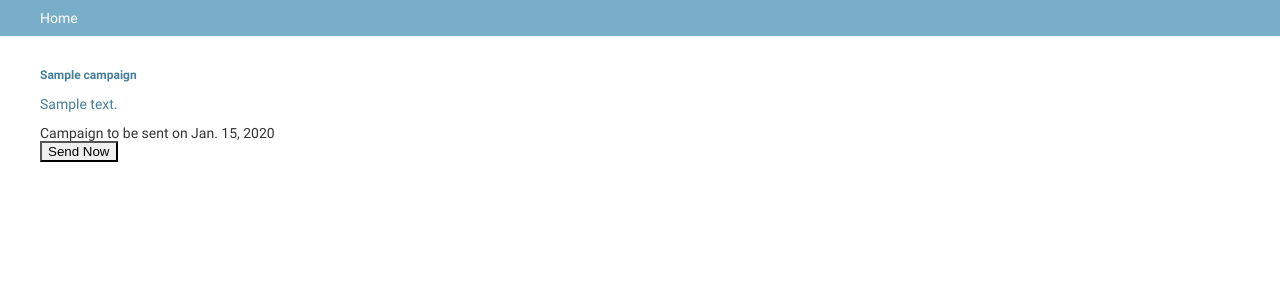
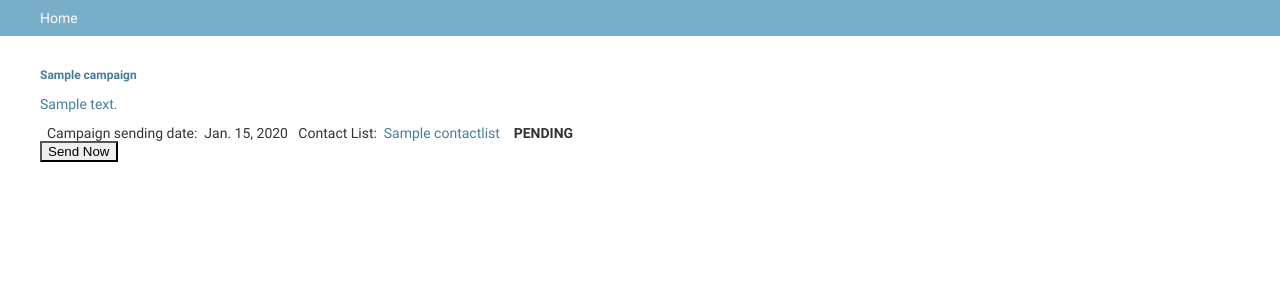
Before and after one commit to aazhbd/email_marketing, a Django app: page /campaign/send/ in a window 1280 px wide. Shown: the part 53-353 px from the top of the page. Run offline with Django 3.2, Linux system fonts and the light colour scheme; a user stored in the database is signed in; tables that the repository leaves empty hold one stand-in row (values such as "Sample post").

Commit message:
Updated send campaign view with info.

```diff
--- a/marketingapp/templates/home.html
+++ b/marketingapp/templates/home.html
@@ -23,18 +23,36 @@
 <div class="col-lg-12 col-md-12 col-sm-12 col-xs-12 product-box p-2">
     <div class="card card-block align-middle">
         <div class="card-header">
-            <h4 class="card-title product-title"><a href="/user/mattest/campaign/{{ campaign.id }}">{{ campaign.name }}</a></h4>
+            <h4 class="card-title product-title"><a href="/user/mattest/campaign/{{ campaign.id }}">
+            {% if campaign.status == False %}
+                <i class="fas fa-check alert-light" aria-hidden="true"></i>
+            {% else %}
+                <i class="fas fa-hourglass-start alert-light" aria-hidden="true"></i>
+            {% endif %}
+            {{ campaign.name }}</a></h4>
         </div>
         <div class="card-body">
-            <p class="card-text"><a href="/user/mattest/campaign/{{ campaign.id }}">{{ campaign.description }}</a></p>
-            <span class="d-flex justify-content-start">Campaign to be sent on {{ campaign.start_date }}</span>
+            <p class="card-text font-weight-bold lead"><a href="/user/mattest/campaign/{{ campaign.id }}">{{ campaign.description }}</a></p>
+
+            {% if campaign.start_date %}
+            <span class="d-flex justify-content-start"><i class="fas fa-calendar-alt alert-light"></i>&nbsp;&nbsp;Campaign sending date:&nbsp;&nbsp;{{ campaign.start_date }}</span>
+            {% else %}
+            <span class="d-flex justify-content-start"><i class="fas fa-calendar-alt alert-light"></i>&nbsp;&nbsp;Date is not set</span>
+            {% endif %}
+
+            <span class="d-flex justify-content-start"><i class="fas fa-envelope alert-light" aria-hidden="true"></i>&nbsp;&nbsp;Contact List:&nbsp;&nbsp;<a href="/user/mattest/contactlist/{{ campaign.contact_list.id }}/change/">{{ campaign.contact_list.name }} </a></span>
+            <span class="d-flex justify-content-start"><i class="fas fa fa-flag alert-light"></i>&nbsp;&nbsp;{% if campaign.status == False %} SENT {% else %} <strong class="text-danger">PENDING</strong> {% endif %}</span>
             <div class="d-flex justify-content-end">
+            {% if campaign.status == False %}
+            <span class="d-flex justify-content-start alert alert-success">This campaign has been sent already.</span>
+            {% else %}
             <form action="/campaign/send/" method="post">
                 {% csrf_token %}
                 <input type="hidden" name="campaign_id" value="{{ campaign.id }}">
                 <input type="hidden" name="api_call" value="false">
                 <button type="submit" name="submit"  class="btn btn-info waves-effect">Send Now <i class="fas fa-angle-right"></i></button>
             </form>
+            {% endif %}
             </div>
         </div>
     </div>
```
